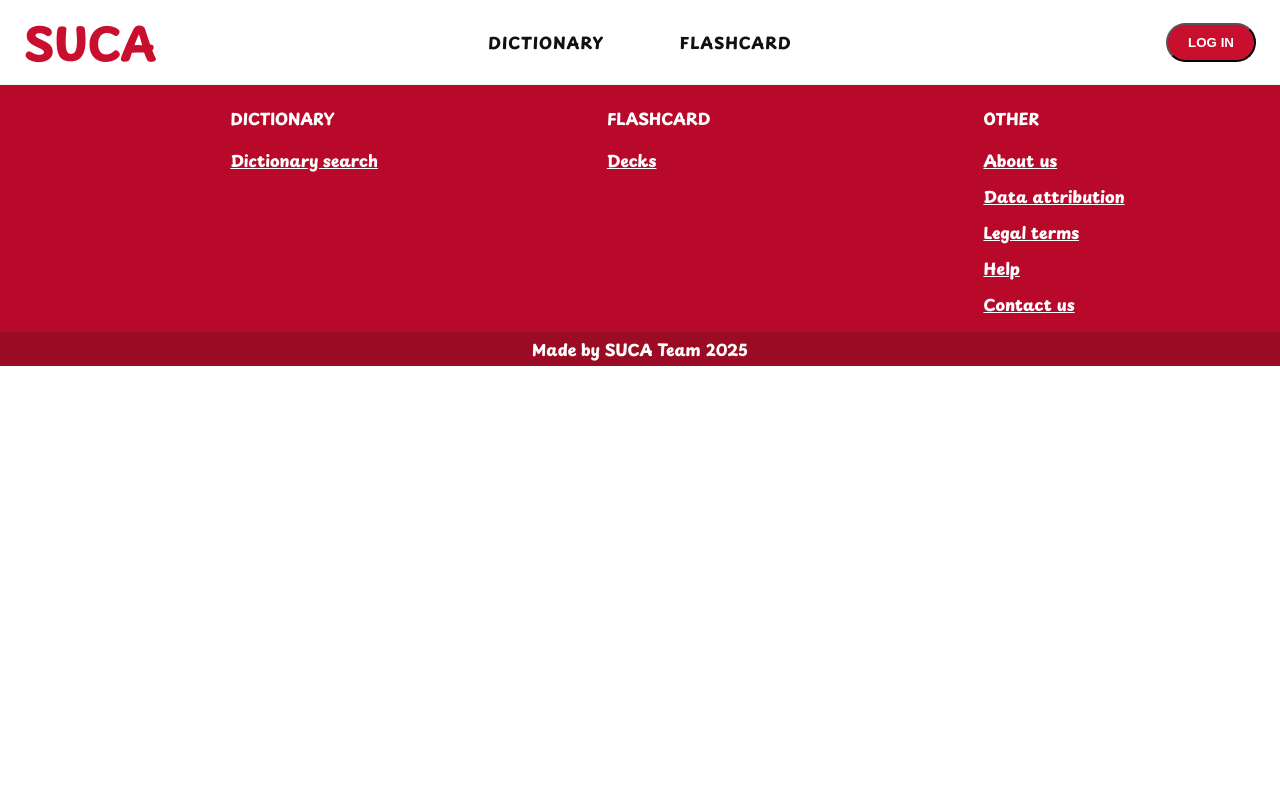
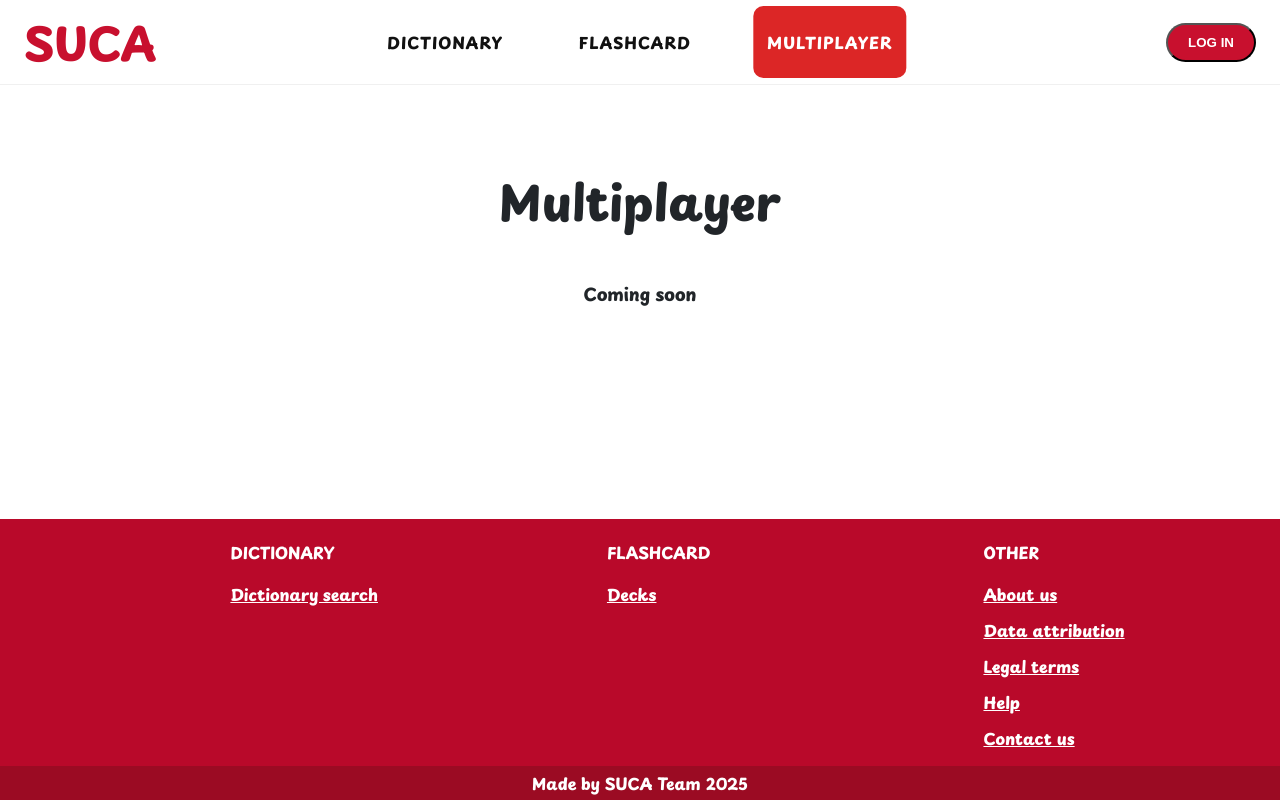
Before and after one commit to SUCA-Team/SUCA-web, a React (Vite) app: page /multiplayer in a window 1280 px wide. Built offline with nearby package versions, Linux system fonts and the light colour scheme; no server answers.

Commit message:
Minor changes to message and placeholder for multiplayer page

```diff
--- a/src/components/AppRouter.tsx
+++ b/src/components/AppRouter.tsx
@@ -17,7 +17,7 @@ import TermsPage from '../pages/Terms/TermsPage';
 import ContactPage from '../pages/Contact/ContactPage';
 import DataSourcePage from '../pages/DataSource/DataSourcePage';
 import Footer from '../components/layout/Footer';
-
+import MultiplayerPage from '../pages/Multiplayer/MultiplayerPage';
 export const AppRouter: React.FC = () => {
   return (
     <Router>
@@ -28,7 +28,7 @@ export const AppRouter: React.FC = () => {
           <Route path="/about" element={<AboutPage />} />
           <Route path="/features" element={<FeaturesPage />} />
           <Route path="/dictionary" element={<DictionaryPage />} />
-          {/** Translate page removed */}
+          <Route path="/multiplayer" element={<MultiplayerPage />} />
           <Route path="/flashcard" element={<FlashcardPage />} />
           <Route path="/flashcard/add" element={<AddDeckPage />} />
           <Route path="/flashcard/edit/:deckId" element={<EditDeckPage />} />
--- a/src/components/layout/Header.tsx
+++ b/src/components/layout/Header.tsx
@@ -95,6 +95,10 @@ export const Header: React.FC = () => {
               <span className="label dark">FLASHCARD</span>
               <span className="label light">FLASHCARD</span>
             </NavLink>
+            <NavLink to="/multiplayer" className={({ isActive }) => isActive ? 'nav-link active' : 'nav-link'}>
+              <span className="label dark">MULTIPLAYER</span>
+              <span className="label light">MULTIPLAYER</span>
+            </NavLink>
           </nav>
 
           <div className="right">
--- a/src/pages/Dictionary/DictionaryPage.tsx
+++ b/src/pages/Dictionary/DictionaryPage.tsx
@@ -98,7 +98,7 @@ export const DictionaryPage: React.FC = () => {
       setUserDecks(decksRes.decks || []);
     } catch (error) {
       console.error('Failed to load decks:', error);
-      setModalMessage({ title: 'Error', message: 'Failed to load decks. Please try again.', type: 'error' });
+      setModalMessage({ title: 'Error', message: 'You need to log in first to add card.', type: 'error' });
     } finally {
       setIsLoadingDecks(false);
     }
--- /dev/null
+++ b/src/pages/Multiplayer/MultiplayerPage.tsx
@@ -0,0 +1,14 @@
+import React from 'react';
+
+export const MultiplayerPage: React.FC = () => {
+  return (
+    <main className="page page-multiplayer">
+      <div className="page-content">
+        <h1 className="page-title">Multiplayer</h1>
+        <p className="page-body">Coming soon</p>
+      </div>
+    </main>
+  );
+};
+
+export default MultiplayerPage;
```
